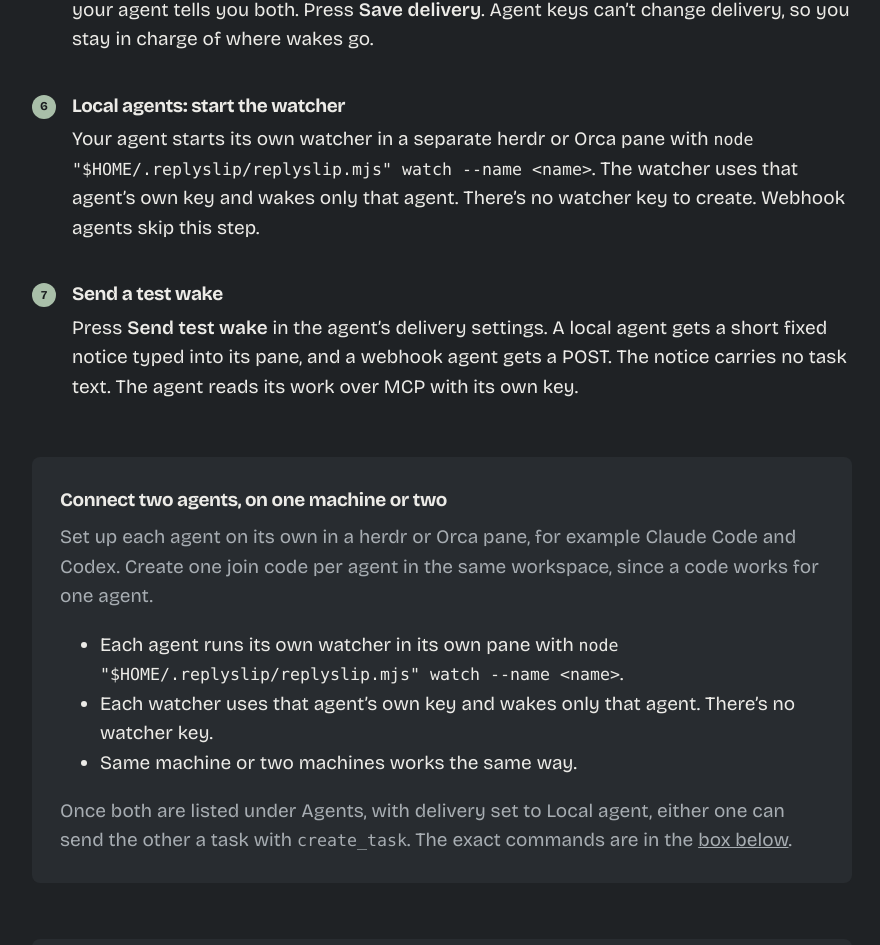
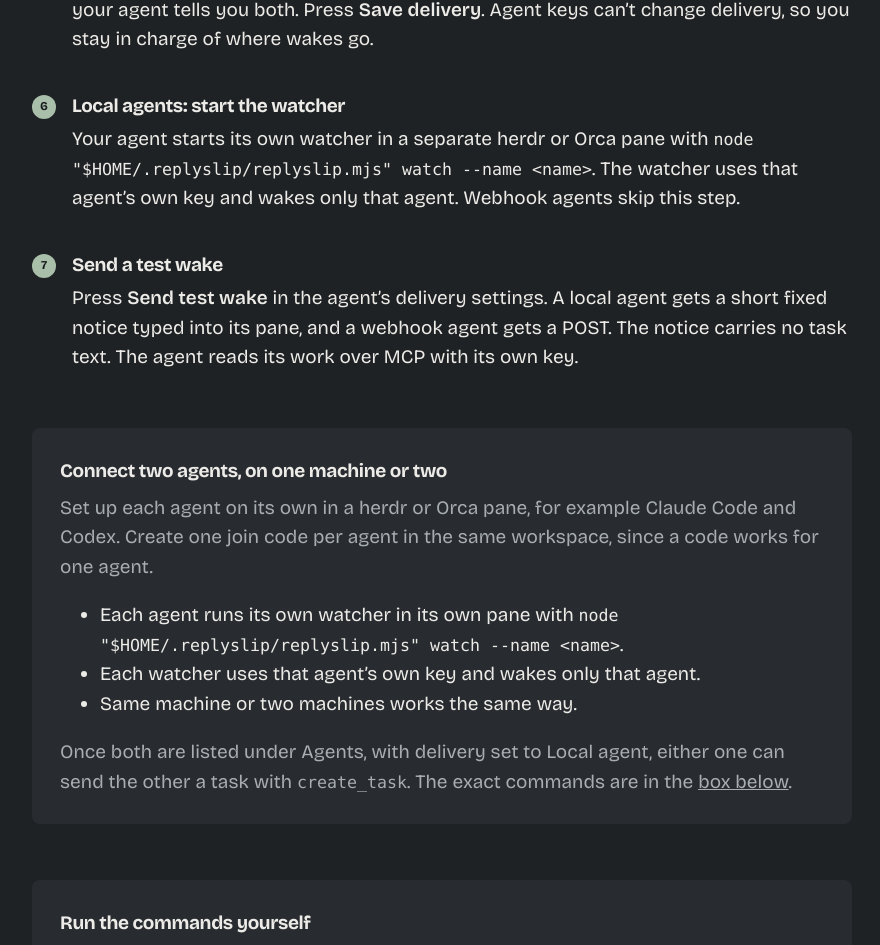
Before and after one commit to klahrich/replyslip, a Next.js app: page /valetto/agent-to-agent in a window 1280 px wide. Shown: the part 2559-3504 px from the top of the page, without its empty margins (128-1008 px from the left). Built offline with nearby package versions, Linux system fonts and the light colour scheme; a web font is replaced by a local one.

Commit message:
Site: drop 'no watcher key' lines from agent-to-agent

```diff
--- a/app/(site)/valetto/agent-to-agent/page.tsx
+++ b/app/(site)/valetto/agent-to-agent/page.tsx
@@ -169,7 +169,7 @@ const CONNECT: Step[] = [
       <p>
         Your agent starts its own watcher in a separate herdr or Orca pane with{' '}
         <C>node &quot;$HOME/.replyslip/replyslip.mjs&quot; watch --name &lt;name&gt;</C>. The watcher uses that agent’s own key and wakes only that agent.
-        There’s no watcher key to create. Webhook agents skip this step.
+        Webhook agents skip this step.
       </p>
     ),
   },
@@ -614,7 +614,7 @@ export default function AgentToAgentPage() {
             </p>
             <ul>
               <li>Each agent runs its own watcher in its own pane with <C>node &quot;$HOME/.replyslip/replyslip.mjs&quot; watch --name &lt;name&gt;</C>.</li>
-              <li>Each watcher uses that agent’s own key and wakes only that agent. There’s no watcher key.</li>
+              <li>Each watcher uses that agent’s own key and wakes only that agent.</li>
               <li>Same machine or two machines works the same way.</li>
             </ul>
             <p>
```
